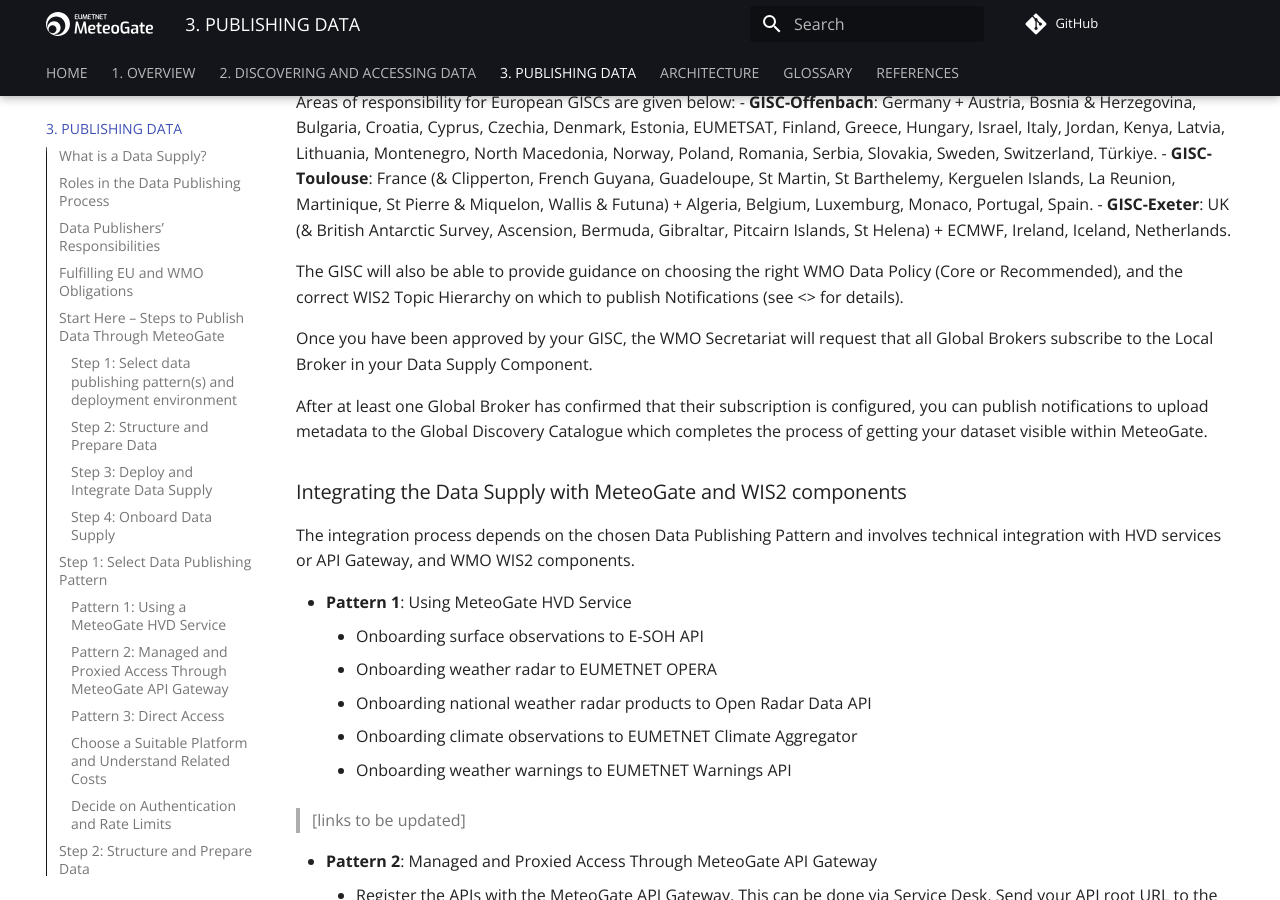
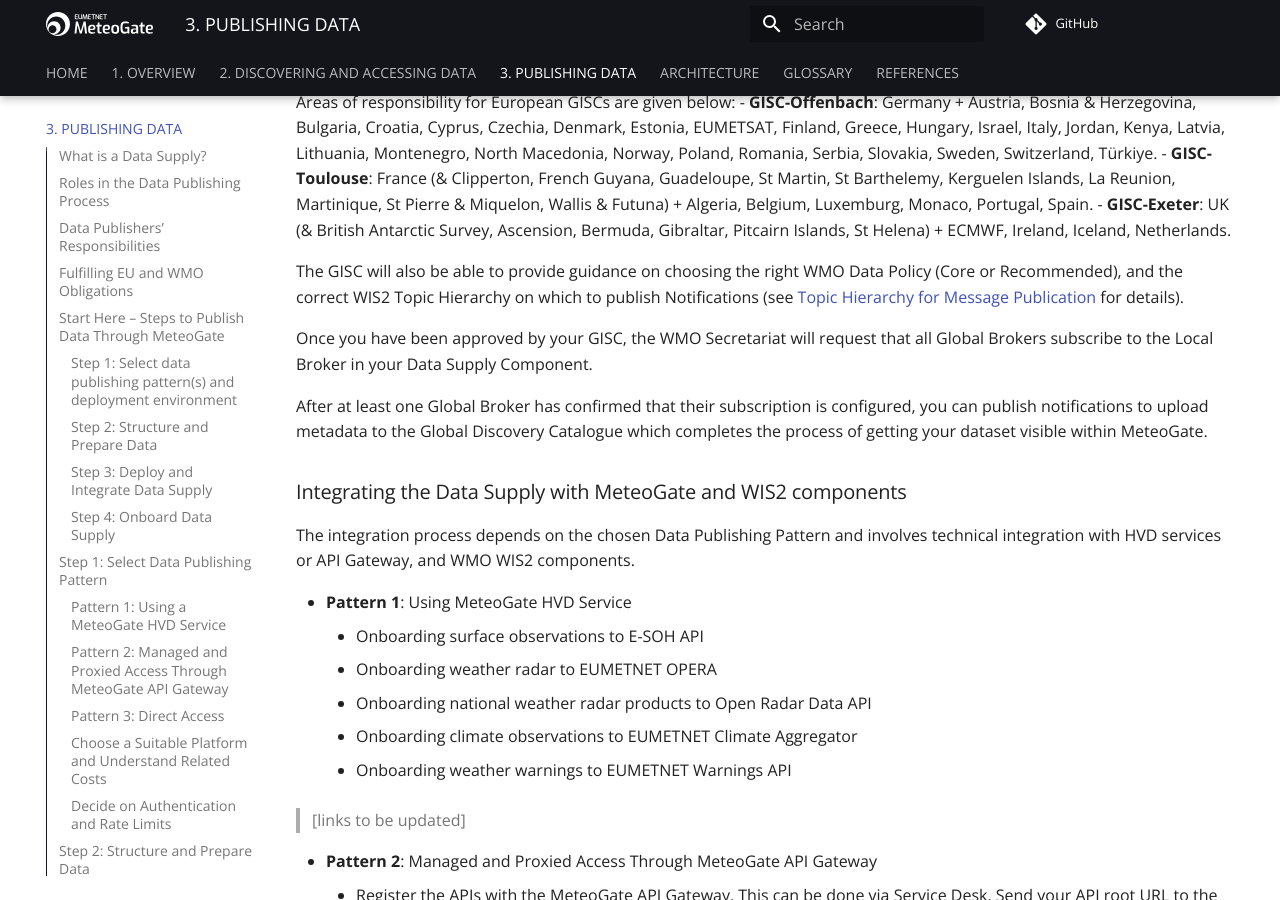
Before and after one commit to EUMETNET/meteogate-documentation, an MkDocs documentation site: the page built from docs/3-publishing-data.md, in a window 1280 px wide and 900 px high, scrolled down 23729 px. Built offline with MkDocs 1.6.1 and Material for MkDocs 9.7.7, drawn with Linux system fonts in a browser that asks for light colours; comment, search, counter and statistics services are not loaded; some of the changed text lies outside the part shown.

Commit message:
Update 3-publishing-data.md

```diff
--- a/docs/3-publishing-data.md
+++ b/docs/3-publishing-data.md
@@ -684,7 +684,7 @@ Areas of responsibility for European GISCs are given below:
   -	**GISC-Toulouse**: France (& Clipperton, French Guyana, Guadeloupe, St Martin, St Barthelemy, Kerguelen Islands, La Reunion, Martinique, St Pierre & Miquelon, Wallis & Futuna) + Algeria, Belgium, Luxemburg, Monaco, Portugal, Spain.
   -	**GISC-Exeter**: UK (& British Antarctic Survey, Ascension, Bermuda, Gibraltar, Pitcairn Islands, St Helena) + ECMWF, Ireland, Iceland, Netherlands.
 
-The GISC will also be able to provide guidance on choosing the right WMO Data Policy (Core or Recommended), and the correct WIS2 Topic Hierarchy on which to publish Notifications (see <<topic-hierarchy-for-message-publication>> for details).
+The GISC will also be able to provide guidance on choosing the right WMO Data Policy (Core or Recommended), and the correct WIS2 Topic Hierarchy on which to publish Notifications (see [Topic Hierarchy for Message Publication](#topic-hierarchy-for-message-publication) for details).
 
 Once you have been approved by your GISC, the WMO Secretariat will request that all Global Brokers subscribe to the Local Broker in your Data Supply Component.
 
```
Also changed, not shown: other parts of docs/3-publishing-data.md (+1 -1 lines).
